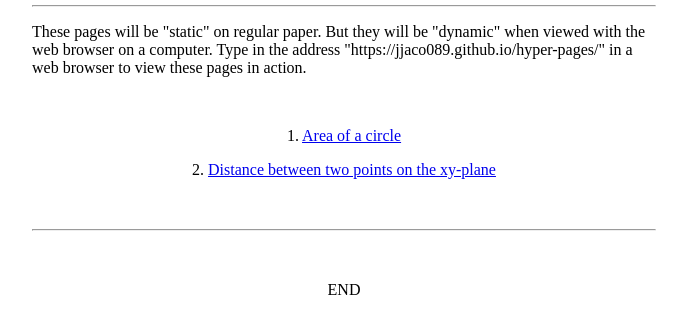
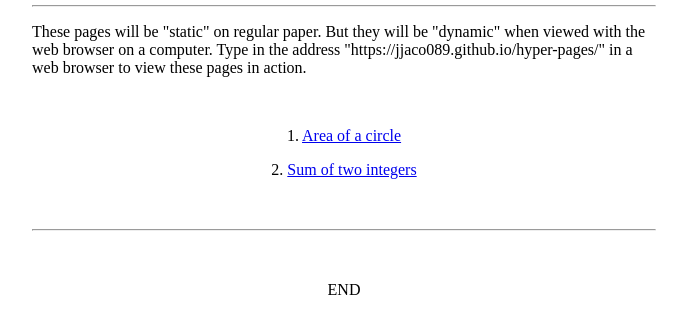
Before and after one commit to jjaco089/hyper-pages, a plain HTML site: page index.html in a window 1280 px wide. Shown: the part 128-462 px from the top of the page, without its empty margins (296-983 px from the left). Drawn offline with Linux system fonts and the light colour scheme.

Commit message:
Update index.html: add link to p2.html

```diff
--- a/index.html
+++ b/index.html
@@ -39,7 +39,7 @@
         Type in the address "https://jjaco089.github.io/hyper-pages/" in a web browser to view these pages in action. </p>
     <div class="container2">
         <p>1. <a href='p1.html'>Area of a circle</a>
-        <p>2. <a href='#'>Distance between two points on the xy-plane</a>
+        <p>2. <a href='p2.html'>Sum of two integers</a>
     </div>
     <hr>
     <div class="container3">
```
